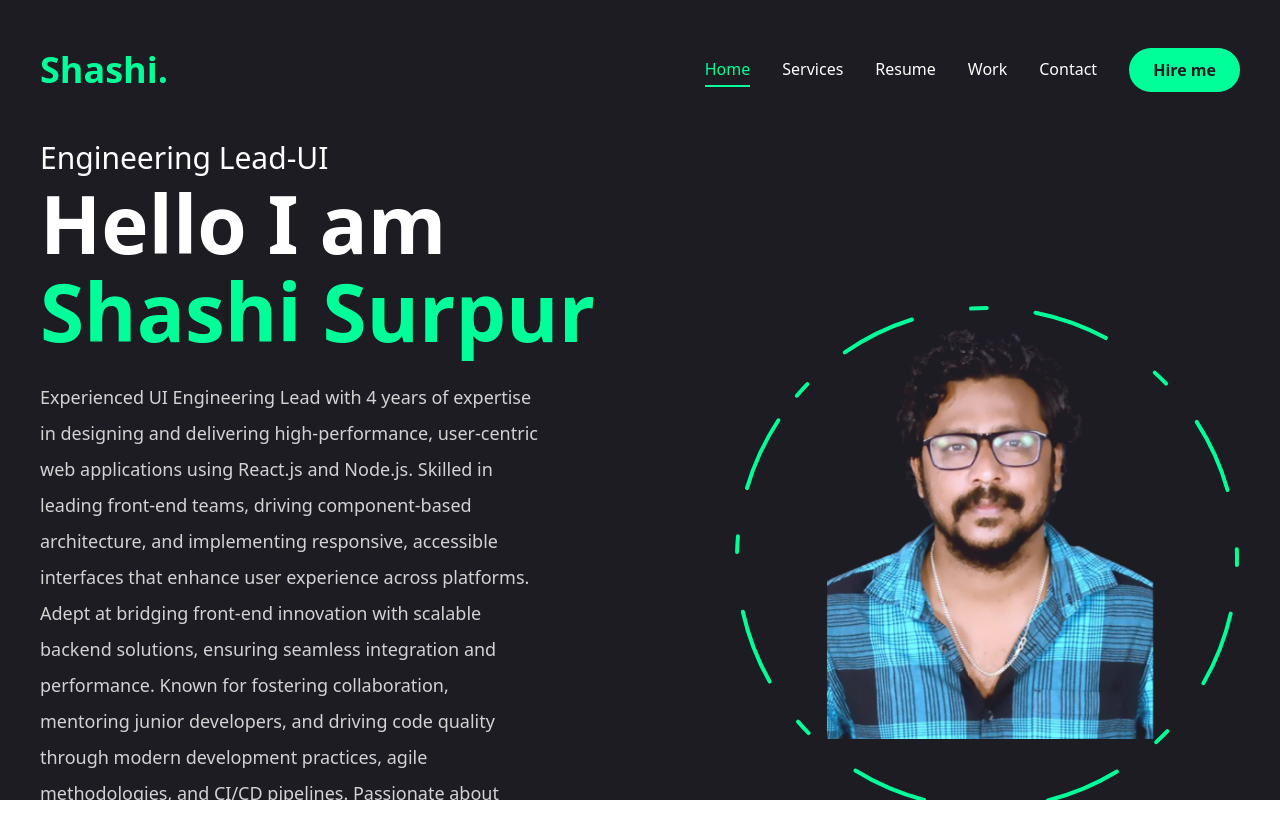
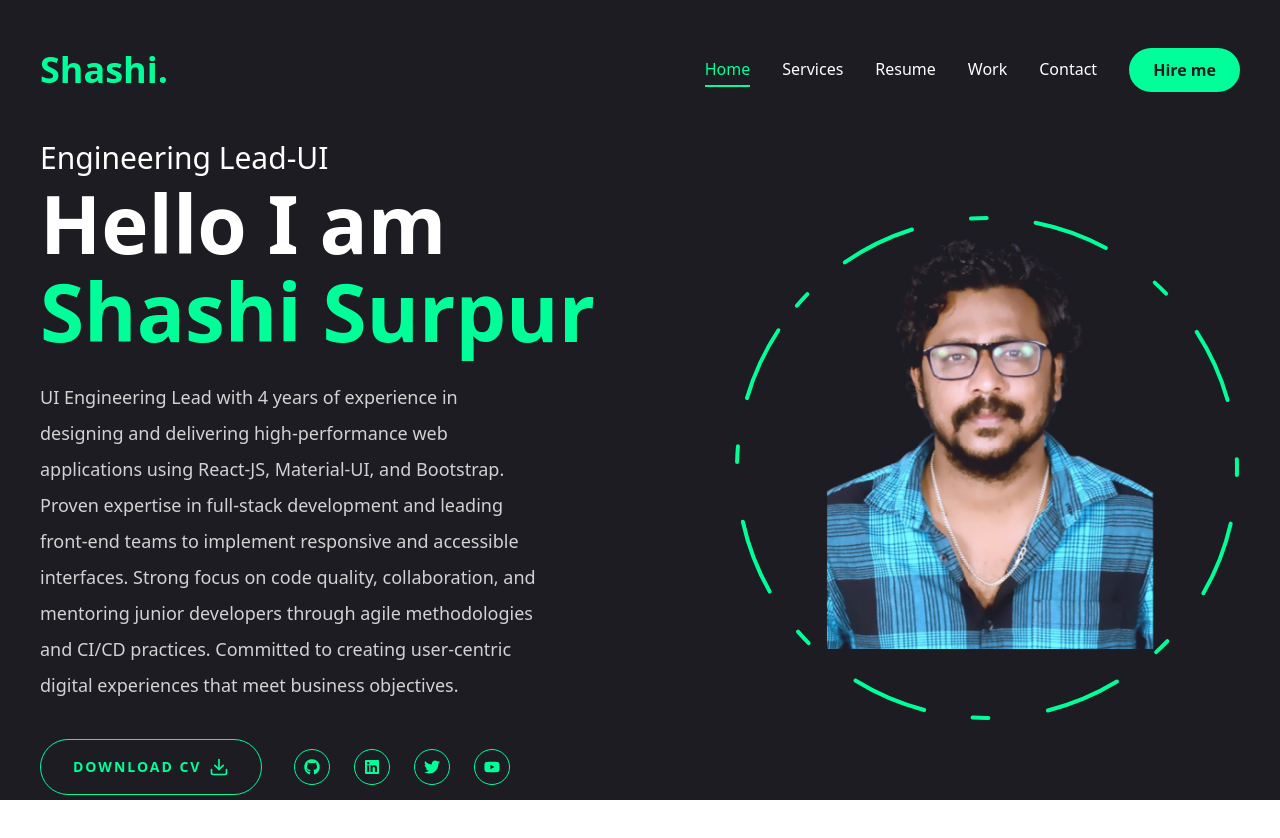
Before and after one commit to shashisurpur/my-portFolio, a Next.js app: page / in a window 1280 px wide. Shown: the top 838 px of the page. Built offline with nearby package versions, Linux system fonts and the light colour scheme.

Commit message:
summary changed

```diff
--- a/app/page.js
+++ b/app/page.js
@@ -17,18 +17,14 @@ export default function Home() {
               <span className="text-accent">Shashi Surpur</span>
             </h1>
             <p className=" max-w-[500px] mb-9 text-white/80 text-[18px]">
-              Experienced UI Engineering Lead with 4 years of expertise in
-              designing and delivering high-performance, user-centric web
-              applications using React.js and Node.js. Skilled in leading
-              front-end teams, driving component-based architecture, and
-              implementing responsive, accessible interfaces that enhance user
-              experience across platforms. Adept at bridging front-end
-              innovation with scalable backend solutions, ensuring seamless
-              integration and performance. Known for fostering collaboration,
-              mentoring junior developers, and driving code quality through
-              modern development practices, agile methodologies, and CI/CD
-              pipelines. Passionate about creating intuitive digital experiences
-              that align with business goals and user needs.
+              UI Engineering Lead with 4 years of experience in designing and
+              delivering high-performance web applications using React-JS,
+              Material-UI, and Bootstrap. Proven expertise in full-stack
+              development and leading front-end teams to implement responsive
+              and accessible interfaces. Strong focus on code quality,
+              collaboration, and mentoring junior developers through agile
+              methodologies and CI/CD practices. Committed to creating
+              user-centric digital experiences that meet business objectives.
             </p>
             <div className="flex flex-col xl:flex-row items-center gap-8">
               <Button
```
